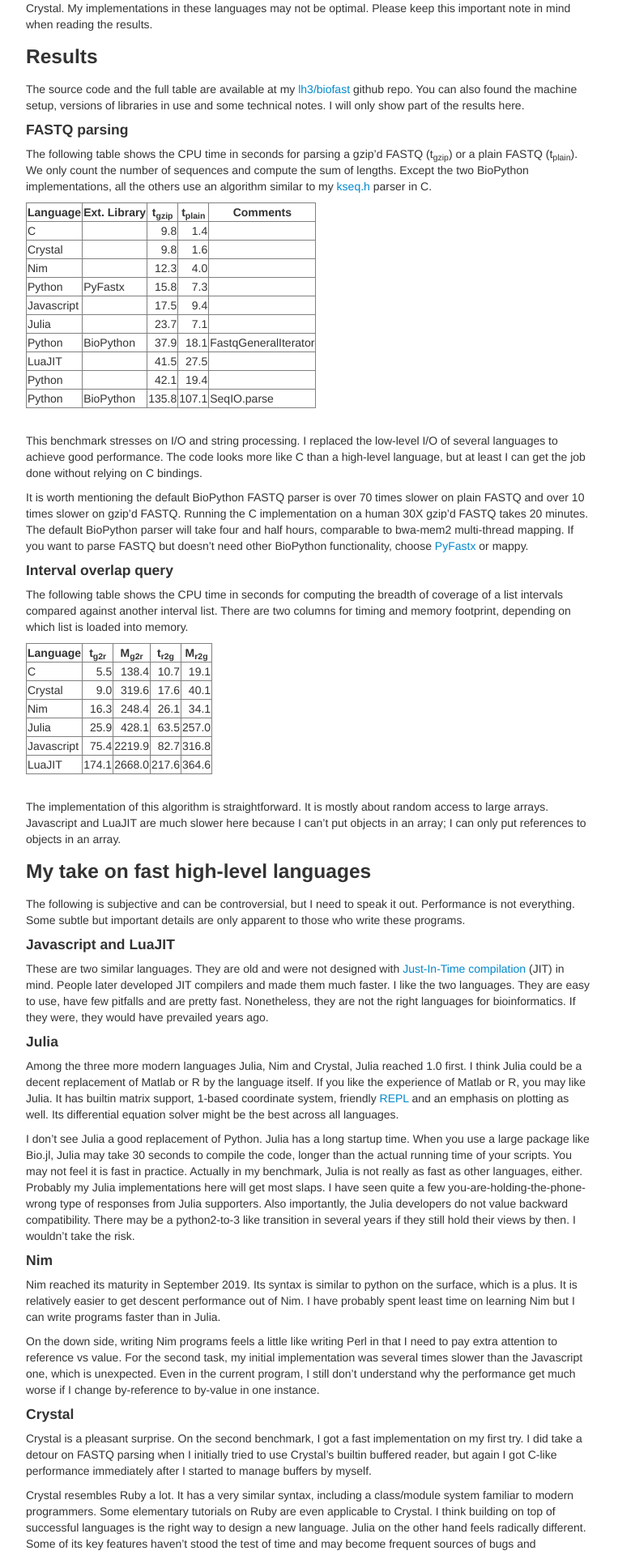
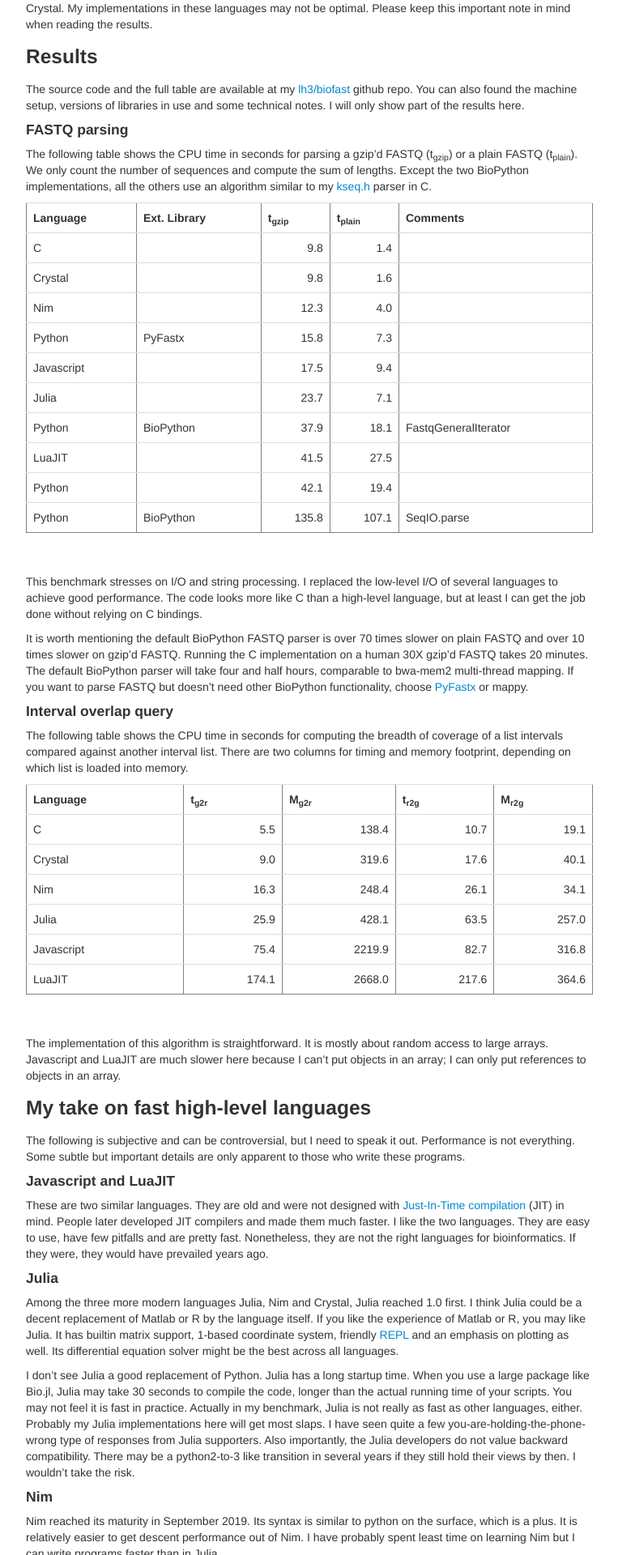
Before and after one commit to lh3/lh3.github.com, a Jekyll site: the page built from _posts/2020-05-17-fast-high-level-programming-languages.md, in a window 1280 px wide. Shown: the part 522-2442 px from the top of the page at 81% size, without its empty margins (258-1021 px from the left). Built offline with Jekyll 4.4.1, drawn with Linux system fonts in a browser that asks for light colours; comment, search, counter and statistics services are not loaded.

Commit message:
use CSS...

```diff
--- a/_posts/2020-05-17-fast-high-level-programming-languages.md
+++ b/_posts/2020-05-17-fast-high-level-programming-languages.md
@@ -42,7 +42,8 @@ number of sequences and compute the sum of lengths. Except the two BioPython
 implementations, all the others use an algorithm similar to my [kseq.h][kseq]
 parser in C.
 
-<table border="1" cellspacing="0" style="padding:5px;">
+<style> .table td,th { padding: 8px; } </style>
+<table border="1" class="table">
 <tr><th>Language</th><th>Ext. Library</th><th>t<sub>gzip</sub></th><th>t<sub>plain</sub></th><th>Comments</th></tr>
 <tr><td>C         </td><td>         </td><td style="text-align:right">  9.8</td><td style="text-align:right">  1.4</td><td></td> </tr>
 <tr><td>Crystal   </td><td>         </td><td style="text-align:right">  9.8</td><td style="text-align:right">  1.6</td><td></td> </tr>
@@ -75,7 +76,7 @@ coverage of a list intervals compared against another interval list. There are
 two columns for timing and memory footprint, depending on which list is loaded
 into memory.
 
-<table border="1" cellspacing="0" style="padding:5px;">
+<table border="1" class="table">
 <tr><th>Language</th><th>t<sub>g2r</sub></th><th>M<sub>g2r</sub></th><th>t<sub>r2g</sub></th><th>M<sub>r2g</sub></th></tr>
 <tr><td>C         </td><td style="text-align:right">  5.5</td><td style="text-align:right"> 138.4</td><td style="text-align:right"> 10.7</td><td style="text-align:right"> 19.1</td></tr>
 <tr><td>Crystal   </td><td style="text-align:right">  9.0</td><td style="text-align:right"> 319.6</td><td style="text-align:right"> 17.6</td><td style="text-align:right"> 40.1</td></tr>
```
